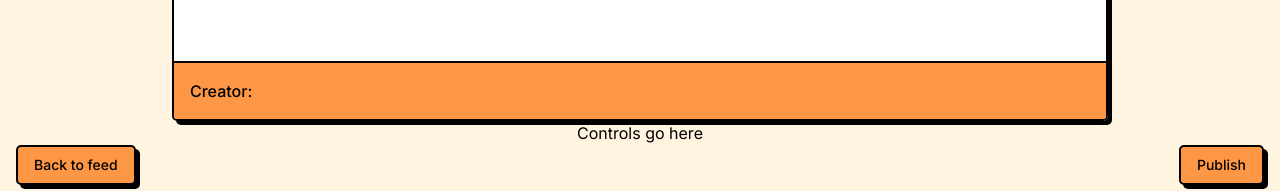
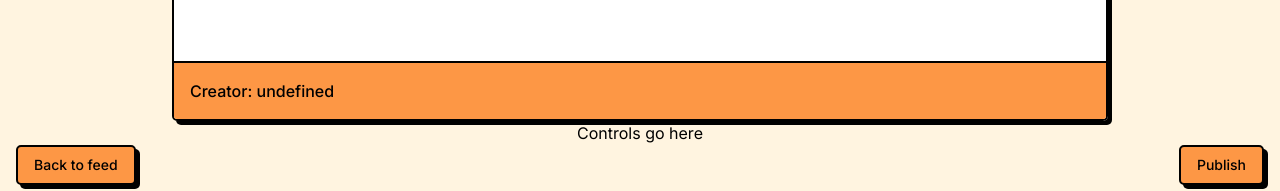
Before and after one commit to parth-agrawal/gen-art-feed, a Next.js app: page /publish in a window 1280 px wide. Shown: the part 454-645 px from the top of the page. Built offline with nearby package versions, Linux system fonts and the light colour scheme; no server answers; the database is empty; sample sign-in values are in the browser's storage.

Commit message:
add userprovider

```diff
--- a/src/app/publish/NewArtMaker.tsx
+++ b/src/app/publish/NewArtMaker.tsx
@@ -10,32 +10,33 @@ import { currentUser, getAuth } from "@clerk/nextjs/server";
 import ImageCard from "@/components/ImageCard";
 import { User } from "@prisma/client";
 import Button from "@/components/Button";
+import { useFoundUser } from "@/providers/UserProvider";
 
 export const NewArtMaker = () => {
 
     const [boxCount, setBoxCount] = useState<number>(1)
-    const [user, setUser] = useState<User | null>(null)
+    // const [user, setUser] = useState<User | null>(null)
 
 
-    async function pullUser() {
-        const clerkUser = await useAuth()
-        if (!clerkUser || !clerkUser.userId) return
-        const user = await getUserByClerkId(clerkUser.userId)
+    // async function pullUser() {
+    //     const clerkUser = await useAuth()
+    //     if (!clerkUser || !clerkUser.userId) return
+    //     const user = await getUserByClerkId(clerkUser.userId)
 
-        setUser(user)
-    }
+    //     setUser(user)
+    // }
 
-    pullUser();
+    // let name = ""
+    // if (user) {
+    //     if (user.name) name = user.name;
+    //     else name = "";
+    // }
 
-    let name = ""
-    if (user) {
-        if (user.name) name = user.name;
-        else name = "";
-    }
+    const user = useFoundUser()
 
     return (
         <div className="flex flex-col h-screen items-center justify-center bg-bg">
-            <ImageCard description={"Creator: " + name}>
+            <ImageCard description={"Creator: " + user?.name}>
 
                 <ArtControls boxCount={boxCount} setBoxCount={setBoxCount} />
                 <ArtInterpreter boxCount={boxCount} />
--- a/src/app/publish/page.tsx
+++ b/src/app/publish/page.tsx
@@ -20,12 +20,6 @@ const PublishScreen = async () => {
         return redirect("/");
     }
 
-    // if (!clerkUser.isLoaded) {
-    //     return <div>Loading...</div>
-    // }
-    // if (!clerkUser || !clerkUser.isSignedIn) {
-    //     return router.push("/")
-    // }
 
 
 
--- /dev/null
+++ b/src/providers/UserProvider.tsx
@@ -0,0 +1,41 @@
+"use client";
+
+import { useAuth } from "@clerk/nextjs";
+import { User } from "@prisma/client";
+import { createContext, useContext, useEffect, useState } from "react";
+import prisma from "../../prisma/client";
+import { getUserByClerkId } from "@/app/publish/actions";
+
+const UserContext = createContext<User | null>(null);
+
+
+export const UserProvider = ({ children }: { children: React.ReactNode }) => {
+
+    const { userId } = useAuth()
+    const [user, setUser] = useState<User | null>(null)
+
+    useEffect(() => {
+        // if (userId) {
+        //     prisma.user.findUnique({
+        //         where: {
+        //             ClerkId: userId
+        //         }
+        //     }).then(setUser)
+        // }
+        if (userId) getUserByClerkId(userId).then(setUser)
+
+    }, [userId])
+
+
+    return (
+        <>
+            <UserContext.Provider value={user}>
+
+                {children}
+            </UserContext.Provider>
+        </>
+    )
+
+}
+
+export const useFoundUser = () => useContext(UserContext)
```
Also changed, not shown: src/app/layout.tsx (+25 -1 lines).
